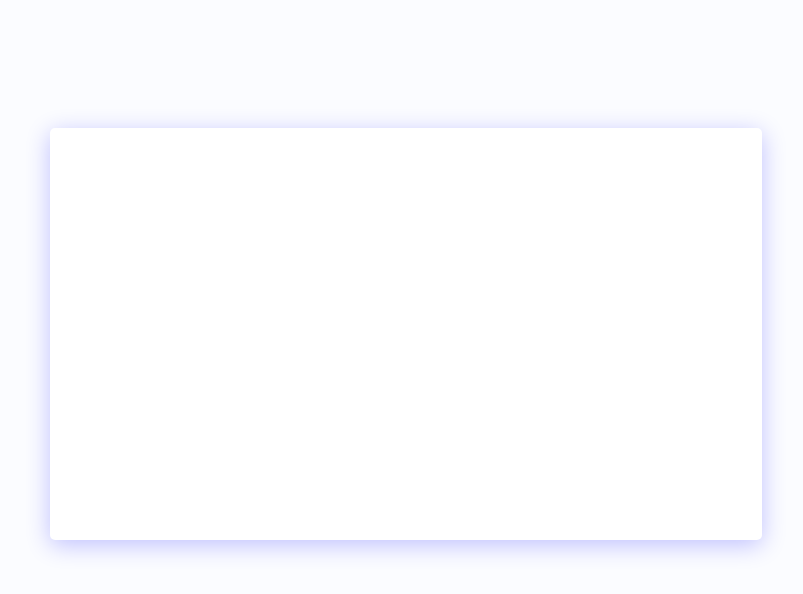
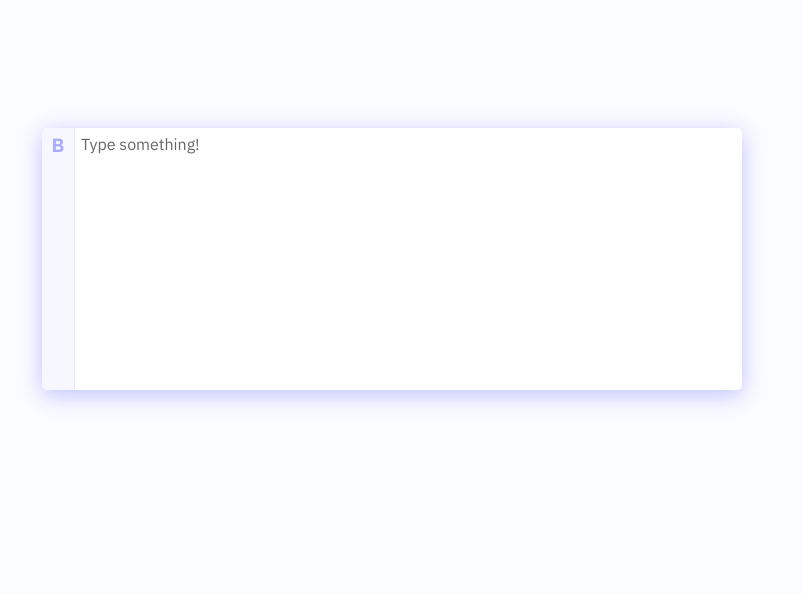
Before and after one commit to lunavod/BakaEditor, a website: page index.html in a window 1280 px wide. Shown: the whole page, without its empty margins (86-889 px from the left). Drawn offline with Linux system fonts and the light colour scheme.

Commit message:
Logging, placeholder

```diff
--- a/index.js
+++ b/index.js
@@ -1,6 +1,13 @@
 class Document {
     text = ''
     history = []
+
+    styling = {
+        bold: {
+            active: false,
+            ranges: []
+        }
+    }
 
     insert(start, value) {
         const historyItem = { type: 'insert', value, start }
@@ -81,22 +88,48 @@ function index(el) {
 }
 
 class BakaEditor extends HTMLElement {
-    template = '<div id="editor" contenteditable><div></div></div>'
+    template = `<div id="wrapper">
+        <div id="buttons">
+            <a href="#" id="bold" class="">B</a>
+        </div>
+        <div id="placeholder">Type something!</div>
+        <div id="editor" contenteditable></div >
+    </div>`
     elms = {}
     cursorPos = 0
 
     connectedCallback() {
         this.innerHTML = this.template
         this.elms.editor = this.querySelector('#editor')
+        this.elms.placeholder = this.querySelector('#placeholder')
         this.document = new Document()
         this.document.addEventListener('update', this.onTextUpdate.bind(this))
+        this.document.addEventListener('update', this.logger.bind(this))
         this.initEditor()
     }
 
+    logger(historyEvent) {
+        console.log(
+            '\n%cFired event %s\n%c%s\n%c%s\n%s%o\n',
+            ['font-weight: bold', 'margin-bottom: 6px'].join(';'),
+            historyEvent.type.toUpperCase(),
+            ['color: rgba(0,0,0,1)', 'padding-bottom: 6px'].join(';'),
+            this.document.text,
+            ['color: rgba(0,0,0,.9)', 'line-height: 1.4em'].join(';'),
+            `Document length: ${this.document.text.length}; Cursor position: ${this.cursorPos}`,
+            'Event details:',
+            historyEvent
+        )
+    }
+
     onTextUpdate(event) {
+        if (this.document.text.length) {
+            this.elms.placeholder.classList.add('invisible')
+        } else {
+            this.elms.placeholder.classList.remove('invisible')
+        }
         this.elms.editor.innerHTML = this.document.toHtml()
         this.setCursorPos(this.cursorPos)
-        console.log(this.document.text, this.cursorPos)
     }
 
     initEditor() {
@@ -118,7 +151,6 @@ class BakaEditor extends HTMLElement {
             if (e.key.length !== 1) return
 
             let range = this.getSelection()
-            console.log('Range:', range)
             if (range.collapsed) {
                 this.cursorPos += 1
                 let cP = this.getCursorPos()
@@ -136,9 +168,7 @@ class BakaEditor extends HTMLElement {
 
             if (ignore.indexOf(e.key) >= 0) {
                 setTimeout(() => {
-                    console.log('Before', this.cursorPos)
                     this.cursorPos = this.getCursorPos()
-                    console.log('After', this.cursorPos)
                 }, 1)
                 return
             }
@@ -149,7 +179,6 @@ class BakaEditor extends HTMLElement {
 
             let cP = this.getCursorPos()
             let range = this.getSelection()
-            console.log(`cP: ${cP}, index: ${index(node)}`)
 
             switch (e.key) {
                 case 'Enter':
@@ -211,7 +240,6 @@ class BakaEditor extends HTMLElement {
             if (n + line.innerText.length >= offset) return { line, n }
             n += line.innerText.length + 1
         }
-        console.log('Returning default')
         return { line: this.elms.editor.firstChild, n: 0 }
     }
 
@@ -219,8 +247,6 @@ class BakaEditor extends HTMLElement {
         let containerData = this.getContainerAtOffset(offset)
         let node = containerData.line
         let n = containerData.n
-
-        console.log(containerData)
 
         if (node.firstChild) node = node.firstChild
 
--- a/styles.css
+++ b/styles.css
@@ -1,16 +1,90 @@
 body {
     background: #5672ff05;
     font-family: 'IBM Plex Sans', sans-serif;
+    padding: 120px;
+}
+
+:root {
+    --button-size: 32px;
+    --editor-padding: 6px;
+    --border-radius: 5px;
+}
+
+#title {
+    font-weight: 300;
+    color: rgba(0, 0, 255, 0.64);
+}
+
+#wrapper {
+    width: 700px;
+    background: white;
+    box-shadow: rgba(0, 0, 255, 0.24) 0px 5px 24px;
+    border-radius: var(--border-radius);
+    display: flex;
+    align-items: stretch;
+    overflow: hidden;
+    position: relative;
+}
+
+#buttons {
+    width: var(--button-size);
+    min-height: 100%;
+    display: flex;
+    flex-direction: column;
+    background: rgba(0, 0, 255, 0.03);
+    border-right: 1px solid rgba(0, 0, 255, 0.06);
+}
+
+#buttons a {
+    display: inline-flex;
+    justify-content: center;
+    align-items: center;
+    width: var(--button-size);
+    height: var(--button-size);
+    text-decoration: none;
+    font-size: 1.2em;
+    color: rgba(0, 0, 255, 0.3);
+}
+
+#buttons a.active {
+    /* background: rgba(0, 0, 255, 0.08); */
+    color: #ffd324;
+    /* background: #ffd324; */
+}
+
+#buttons #bold {
+    font-weight: bold;
+}
+
+#placeholder {
+    position: absolute;
+    width: 100%;
+    height: auto;
+    top: 6px;
+    left: calc(var(--editor-padding) + 1px + var(--button-size));
+    opacity: 0.6;
+    z-index: 0;
+}
+
+#placeholder.invisible {
+    opacity: 0;
 }
 
 #editor {
-    width: 700px;
-    height: 400px;
-    background: white;
-    margin: 128px;
-    box-shadow: rgba(0, 0, 255, 0.24) 0px 5px 24px;
-    padding: 6px;
-    border-radius: 5px;
+    width: 100%;
+    height: auto;
+    min-height: 250px;
+    padding: calc(var(--editor-padding) - 1px);
+    background: transparent;
+    z-index: 1;
+    border-radius: 0px var(--border-radius) var(--border-radius) 0;
+    border: 1px solid transparent;
+    transition: border-color 0.2s;
+}
+
+#editor:focus {
+    outline: 0px solid transparent;
+    border-color: rgba(0, 0, 255, 0.24);
 }
 
 #editor .empty {
```
Also changed, not shown: index.html (+1 -0 lines).
